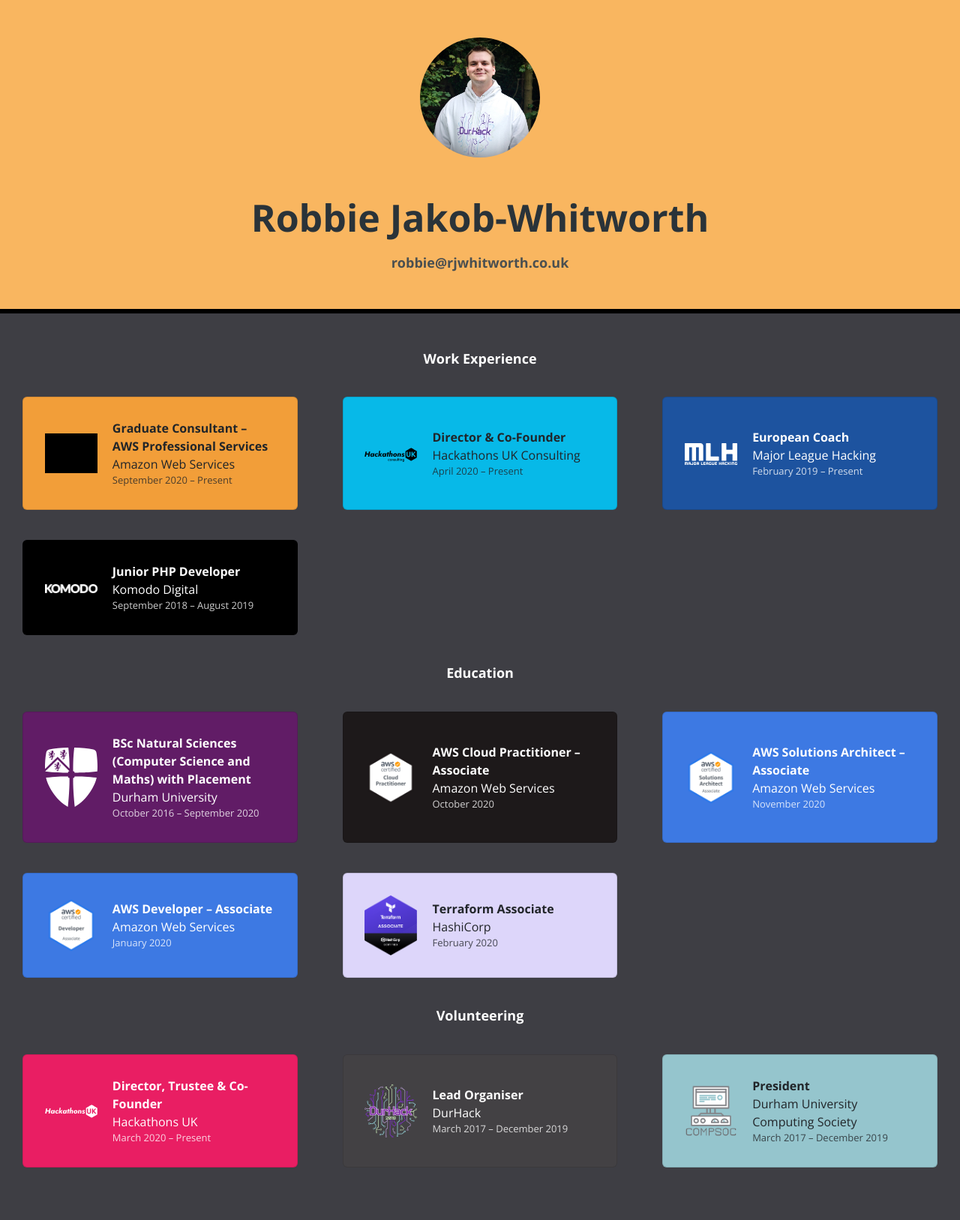
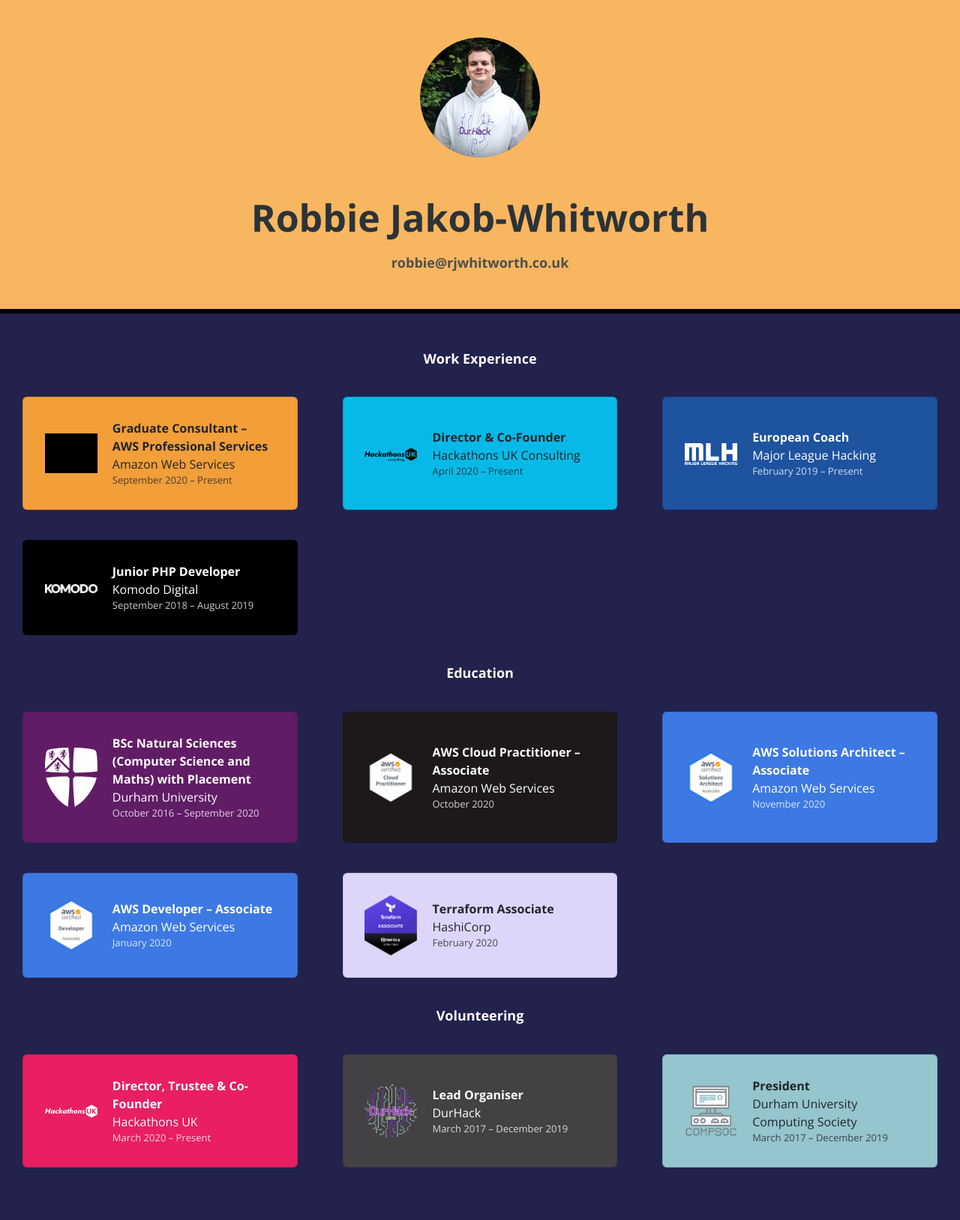
Before and after one commit to robzwolf/website, a Jekyll site: the page built from index.html, in a window 1280 px wide. Shown: the whole page at 75% size. Built offline with Jekyll 4.4.1, drawn with Linux system fonts in a browser that asks for light colours; nearby versions of some CDN libraries; grey boxes are pictures that could not be loaded.

Commit message:
Blue page background

```diff
--- a/_sass/page.scss
+++ b/_sass/page.scss
@@ -7,7 +7,7 @@
 }
 
 body {
-    background-color: #3e3e44;
+    background-color: #22224d;
     background-size: cover;
     width: auto!important;
     overflow-x: hidden!important;
```
